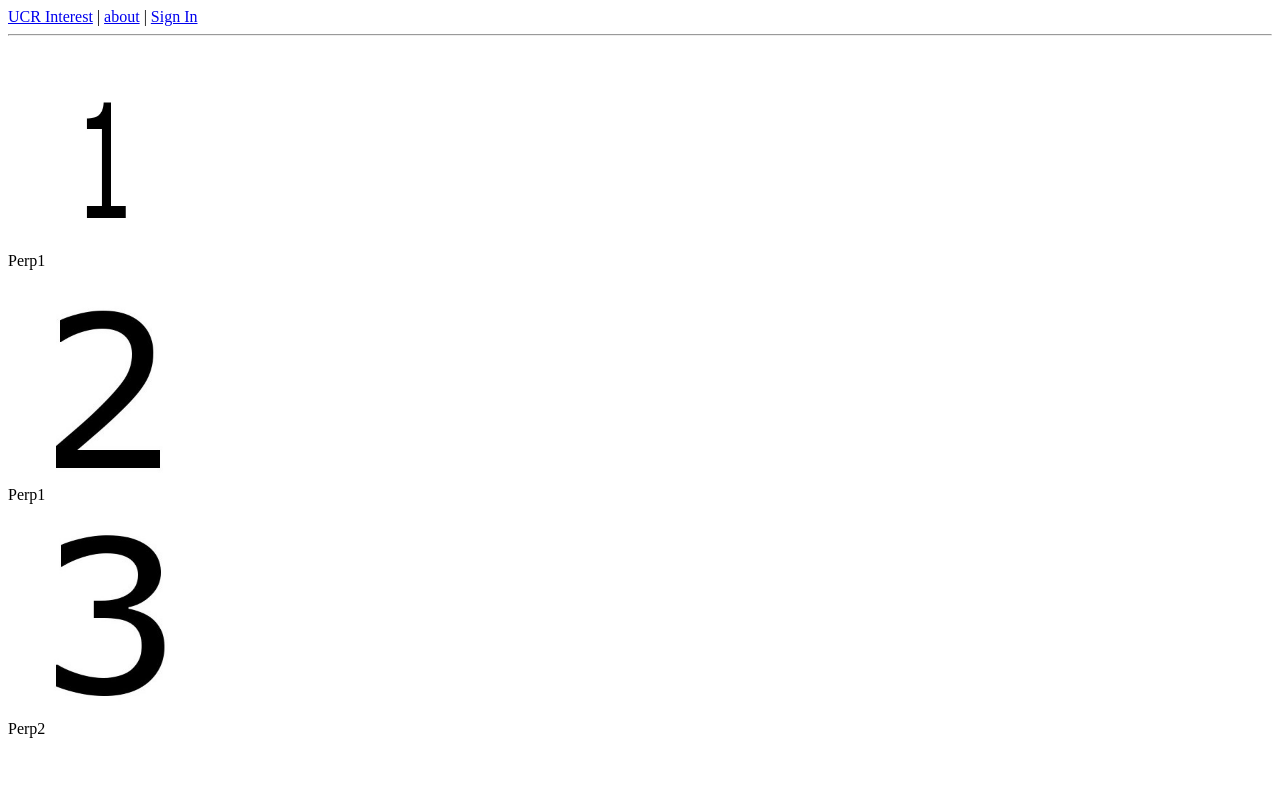
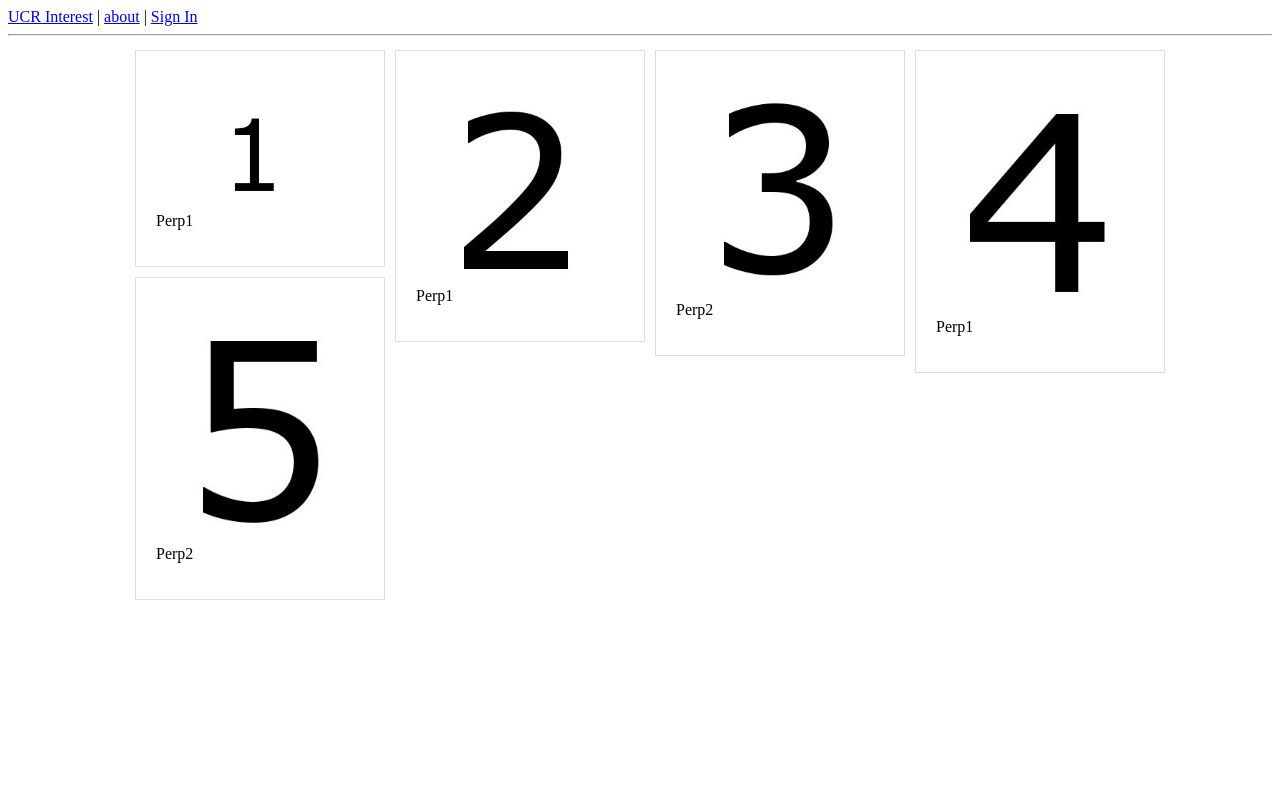
Before and after one commit to benk691/UCRinterest, a Flask app: page / in a window 1280 px wide. Run offline with Flask 2, Linux system fonts and the light colour scheme; parts of the project's set-up code (start-up, migrations or seed data) failed here and were passed over.

Commit message:
1st draft of collumnized pins

```diff
--- /dev/null
+++ b/app/static/jz.js
@@ -0,0 +1,46 @@
+//Built using this example: http://benholland.me/javascript/how-to-build-a-site-that-works-like-pinterest/
+
+var colCount = 0;
+var colWidth = 250;
+var margin = 10;
+var spaceLeft = 0;
+var windowWidth = 0;
+var blocks = [];
+var vertStart = 40;
+
+$(function(){
+	$(window).resize(setupBlocks);
+});
+
+function setupBlocks() {
+	windowWidth = $(window).width();
+	blocks = [];
+
+	// Calculate the margin so the blocks are evenly spaced within the window
+	colCount = Math.floor(windowWidth/(colWidth+margin*2));
+	spaceLeft = (windowWidth - ((colWidth*colCount)+(margin*(colCount-1)))) / 2;
+	console.log(spaceLeft);
+
+	for(var i=0;i<colCount;i++){
+		blocks.push(margin + vertStart);
+	}
+	positionBlocks();
+}
+
+function positionBlocks() {
+	$('.block').each(function(i){
+		var min = Array.min(blocks);
+		var index = $.inArray(min, blocks);
+		var leftPos = margin+(index*(colWidth+margin));
+		$(this).css({
+			'left':(leftPos+spaceLeft)+'px',
+			'top':min+'px'
+		});
+		blocks[index] = min+$(this).outerHeight()+margin;
+	});
+}
+
+// Function to get the Min value in Array
+Array.min = function(array) {
+    return Math.min.apply(Math, array);
+};
--- /dev/null
+++ b/app/static/styles.css
@@ -0,0 +1,20 @@
+
+* {
+	-webkit-transition: all .5s ease-in-out;
+	-moz-transition: all .5s ease-in-out;
+	-o-transition: all .5s ease-in-out;
+	-ms-transition: all .5s ease-in-out;
+	transition: all .5s ease-in-out;
+
+	-webkit-box-sizing: border-box;
+	-moz-box-sizing: border-box;
+	box-sizing: border-box;
+}
+
+.block {
+	position: absolute;
+	background: #fff;
+	padding: 20px;
+	width: 250px;
+	border: 1px solid #ddd;
+}
--- a/app/templates/base.html
+++ b/app/templates/base.html
@@ -5,8 +5,11 @@
     {% else %}
     <title>UCR Interest</title>
     {% endif %}
+    <link href="/static/styles.css" rel="stylesheet" type="text/css">
+    <script src="http://code.jquery.com/jquery-latest.js"></script>
+    <script src="/static/jz.js"></script>
   </head>
-  <body>
+  <body onload="setupBlocks();">
       <div>
 			<a href="/index">UCR Interest</a>
 			| <a href="/about">about</a>
--- a/app/templates/pin.html
+++ b/app/templates/pin.html
@@ -1,4 +1,6 @@
+<div class="block">
 <p>
-	<img src="{{url_for('static', filename=pin.image)}}" width="200" height="200"><br>
+	<img src="{{url_for('static', filename=pin.image)}}" width="200"><br>
 	{{pin.pinner.name}}
 </p>
+</div>
--- a/app/views.py
+++ b/app/views.py
@@ -18,6 +18,14 @@ def index():
 			{
 				'pinner': { 'name': 'Perp2' },
 				'image': 'img3.jpg'
+			},
+			{
+				'pinner': { 'name': 'Perp1' },
+				'image': 'img4.jpg'
+			},
+			{
+				'pinner': { 'name': 'Perp2' },
+				'image': 'img5.jpg'
 			}
 		]
 	return render_template("index.html",
```
